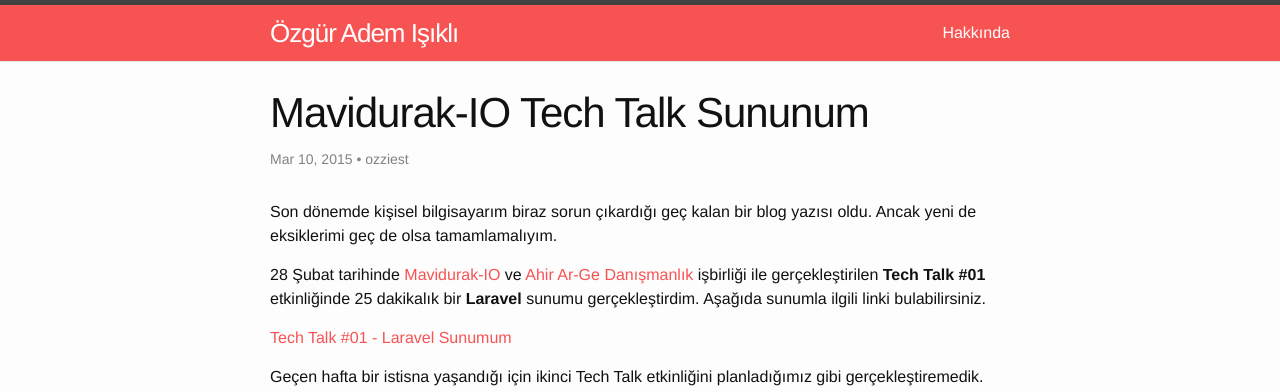
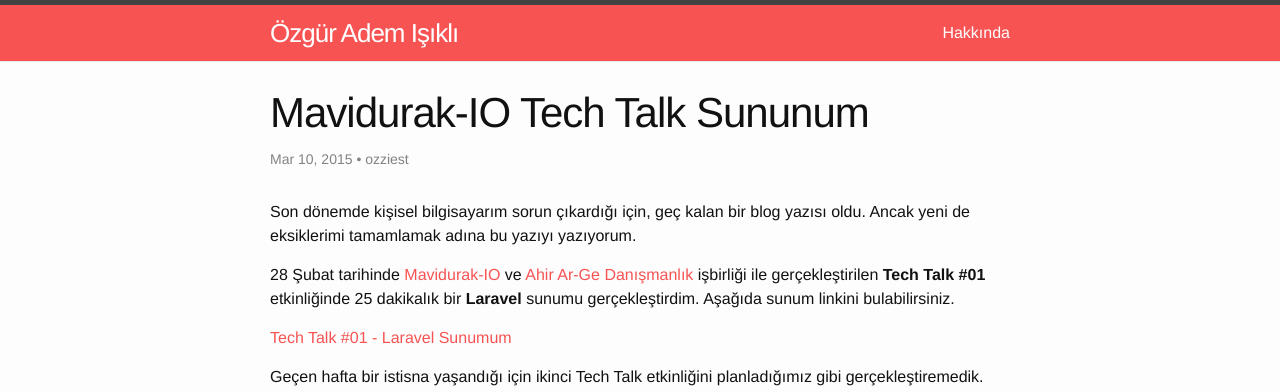
Before and after one commit to ozziest/ozziest.github.io, a Jekyll site: the page built from _posts/2015-03-10-mavidurak-io-tech-talk-sunumu.md, in a window 1280 px wide. Shown: the top 392 px of the page. Built offline with Jekyll 4.4.1, drawn with Linux system fonts in a browser that asks for light colours; comment, search, counter and statistics services are not loaded.

Commit message:
Fixed tech talk post

```diff
--- a/_posts/2015-03-10-mavidurak-io-tech-talk-sunumu.md
+++ b/_posts/2015-03-10-mavidurak-io-tech-talk-sunumu.md
@@ -7,9 +7,9 @@ tags: mavidurak tech talk sunum laravel
 author: ozziest
 ---
 
-Son dönemde kişisel bilgisayarım biraz sorun çıkardığı geç kalan bir blog yazısı oldu. Ancak yeni de eksiklerimi geç de olsa tamamlamalıyım.
+Son dönemde kişisel bilgisayarım sorun çıkardığı için, geç kalan bir blog yazısı oldu. Ancak yeni de eksiklerimi tamamlamak adına bu yazıyı yazıyorum.
 
-28 Şubat tarihinde [Mavidurak-IO](http://mavidurak.github.io) ve [Ahir Ar-Ge Danışmanlık](http://ahir.com.tr) işbirliği ile gerçekleştirilen **Tech Talk #01** etkinliğinde 25 dakikalık bir **Laravel** sunumu gerçekleştirdim. Aşağıda sunumla ilgili linki bulabilirsiniz.
+28 Şubat tarihinde [Mavidurak-IO](http://mavidurak.github.io) ve [Ahir Ar-Ge Danışmanlık](http://ahir.com.tr) işbirliği ile gerçekleştirilen **Tech Talk #01** etkinliğinde 25 dakikalık bir **Laravel** sunumu gerçekleştirdim. Aşağıda sunum linkini bulabilirsiniz.
 
 [Tech Talk #01 - Laravel Sunumum](http://slides.com/iozguradem/laravel)
 
```
